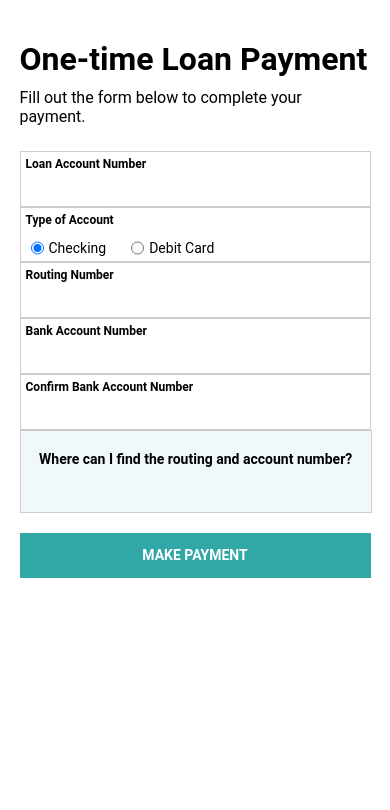
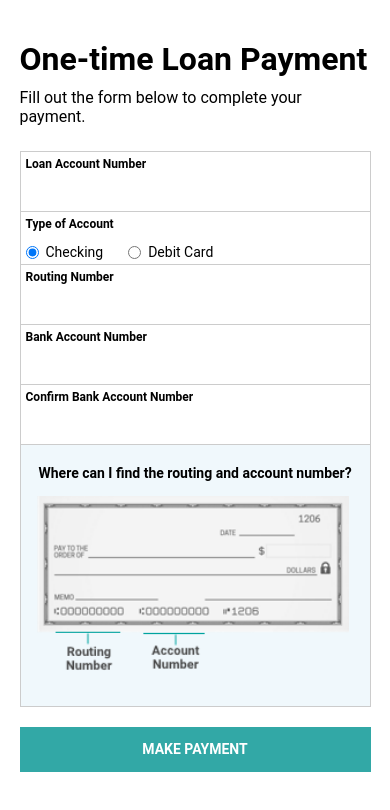
Before and after one commit to asztell/one-main-ui-exercise, a React (Create React App) app: page / in a window 390 px wide. Shown: the top 810 px of the page. Built offline with nearby package versions, Linux system fonts and the light colour scheme; the HTML template or start-up script is replaced by a standard one.

Commit message:
update styling

```diff
--- a/src/components/Checking/Checking.tsx
+++ b/src/components/Checking/Checking.tsx
@@ -17,7 +17,7 @@ export function Checking({ errors, values, onChange, onBlur }: CheckingProps) {
   return (
     <>
       <div className="field">
-        <label htmlFor="routing" className={errors.routing ? 'error' : ''}>
+        <label htmlFor="routing" className={errors.routing ? 'has-error' : ''}>
           Routing Number
         </label>
         <input
@@ -27,11 +27,14 @@ export function Checking({ errors, values, onChange, onBlur }: CheckingProps) {
           onChange={onChange}
           onBlur={onBlur}
         />
+        <span className={errors.routing ? 'error-message' : 'hide'}>
+          Routing Number is required
+        </span>
       </div>
       <div className="field">
         <label
           htmlFor="bankAccount"
-          className={errors.bankAccount ? 'error' : ''}
+          className={errors.bankAccount ? 'has-error' : ''}
         >
           Bank Account Number
         </label>
@@ -42,11 +45,14 @@ export function Checking({ errors, values, onChange, onBlur }: CheckingProps) {
           onChange={onChange}
           onBlur={onBlur}
         />
+        <span className={errors.bankAccount ? 'error-message' : 'hide'}>
+          Bank Account Number is required
+        </span>
       </div>
       <div className="field">
         <label
           htmlFor="confirmBankAccount"
-          className={errors.confirmBankAccount ? 'error' : ''}
+          className={errors.confirmBankAccount ? 'has-error' : ''}
         >
           Confirm Bank Account Number
         </label>
@@ -57,6 +63,9 @@ export function Checking({ errors, values, onChange, onBlur }: CheckingProps) {
           onChange={onChange}
           onBlur={onBlur}
         />
+        <span className={errors.confirmBankAccount ? 'error-message' : 'hide'}>
+          Confirm Bank Account Number is required
+        </span>
       </div>
     </>
   )
--- a/src/components/Form/Form.css
+++ b/src/components/Form/Form.css
@@ -1,87 +1,24 @@
 .Form {
-  width: 600px;
+  width: 650px;
   margin: auto;
 }
-.Form h2 {
+h2 {
   font: 32px Roboto, sans-serif;
   font-weight: 600;
   margin: 20px 0 0;
 }
-.Form p {
+p {
   font: 16px Roboto, sans-serif;
   margin:  10px 0 25px;
 }
-.Form form {
+form {
   margin: auto;
-  width: 600px;
+  width: 650px;
 }
-.Form .split {
-  display: flex;
-  flex-direction: row;
+form > .field:nth-child(1) {
+  border-right: 1px solid #ccc;
 }
-.Form .split-left {
-  width: 55%;
-}
-.Form .split-right {
-  border: 1px solid #ccc;
-  width: 45%;
-  background: #f0f8fc;
-}
-.Form .split-right p {
-  font: 14px Roboto, sans-serif;
-  font-weight: 600;
-  text-align: center;
-  color: black;
-  margin-bottom: 15px;
-}
-.Form .split-right img.check {
-  margin-left: -14px;
-  width: 100%;
-  height: 60%;
-}
-.Form .split-right img.cvv {
-  margin-left: 30px;
-}
-.Form .field {
-  padding: 0px 10px 5px 5px;
-  border: 1px solid #ccc;
-}
-.Form .half-field {
-  display: flex;
-  flex-direction: row;
-  margin-right: 10px;
-}
-.Form .field > label {
-  margin-top: 5px;
-  font: 12px Roboto, sans-serif;
-  font-weight: 600;
-}
-.Form .field .radio-group {
-  display: flex;
-  flex-direction: row;
-  margin-top: 10px;
-}
-.Form .field .radio-group label {
-  margin-right: 20px;
-  margin-left: 2px;
-  margin-top: 3px;
-  font: 14px Roboto, sans-serif;
-}
-.Form .field input {
-  border: none;
-  padding: 5px;
-}
-.Form .field > label {
-  display: block;
-  margin-bottom: 5px;
-}
-.Form .field > label.error {
-  color: #c7060e;
-}
-.Form .submit {
-  margin-top: 20px;
-}
-.Form input[type="button"] {
+input[type="button"] {
   font: 14px Roboto, sans-serif;
   font-weight: 600;
   padding: 0 45px;
@@ -91,38 +28,146 @@
   color: white;
   cursor: pointer;
 }
+input[type="radio"] {
+  accent-color: #0076f8;
+}
+.split-container {
+  display: flex;
+  flex-direction: row;
+}
+.split-left {
+  width: 55%;
+  border-bottom: 1px solid #ccc;
+  display: flex;
+  flex-direction: column;
+}
+.split-right {
+  border: 1px solid #ccc;
+  width: 45%;
+  background: #f0f8fc;
+}
+.split-right p {
+  font: 14px Roboto, sans-serif;
+  font-weight: 600;
+  text-align: center;
+  color: black;
+  margin-bottom: 15px;
+}
+.split-right img.check {
+  margin-left: -14px;
+  width: 100%;
+  height: 60%;
+}
+.split-right img.cvv {
+  margin-left: 42px;
+}
+.field {
+  border-top: 1px solid #ccc;
+  border-left: 1px solid #ccc;
+}
+.field > label {
+  margin: 5px 5px 0;
+  font: 12px Roboto, sans-serif;
+  font-weight: 600;
+}
+.field .radio-group {
+  display: flex;
+  flex-direction: row;
+  margin-top: 10px;
+}
+.field .radio-group label {
+  margin-right: 20px;
+  margin-left: 2px;
+  margin-top: 3px;
+  font: 14px Roboto, sans-serif;
+}
+.field input {
+  border: none;
+  margin: 5px 5px 5px;
+  padding: 5px;
+}
+.field > label {
+  display: block;
+  margin-bottom: 5px;
+}
+.field > label.has-error {
+  color: #c7060e;
+}
+.field span {
+  display: block;
+  background-color: #f0d3d6;
+}
+.field span.error-message {
+  font: 12px Roboto, sans-serif;
+  color: #c7060e;
+  padding: 1px 5px 1px;
+  border-top: 1px solid #ccc;
+}
+.field span.hide {
+  display: none;
+  /*
+    my preferred method would be
+    to use visibility: hidden;
+    as it would maintain the
+    vertical the space
+    for better user experience
+   */
+  /* visibility: hidden; */
+}
+.half-field {
+  display: flex;
+  flex-direction: row;
+}
+.half-field .field {
+  width: 50%;
+}
+.half-field input[type="date"] {
+  width: 90%;
+  margin-right: 0;
+  margin-bottom: 3px;
+}
+.submit {
+  margin-top: 20px;
+}
 
 @media (max-width: 600px) {
   .Form {
     width: 90%;
     padding: 5%;
   }
-  .Form form {
+  form {
     width: 100%;
   }
-  .Form .split {
+  form > .field:nth-child(1) {
+    border-right: 1px solid #ccc;
+  }
+  .split-container {
     flex-direction: column;
   }
-  .Form .split-left {
-    width: 100%;
+  .split-left {
+    width: 99.8%;
+    border-right: 1px solid #ccc;
+    border-bottom: none;
   }
-  .Form .split-right {
-    width: 99.8%;
+  .split-right {
+    width: 99.5%;
     padding-top: 10px;
     padding-bottom: 30px;
   }
-  .Form .split-right img.check {
+  .split-right img.check {
     width: 98%;
   }
-  .Form .split-right img.cvv {
+  .split-right img.cvv {
     width: 90%;
     margin-left: 5%;
   }
-  .Form .half-field {
+  .half-field {
     flex-direction: column;
-    margin-right: 0;
   }
-  .Form input[type="button"] {
+  .half-field .field {
+    width: 100%;
+  }
+  input[type="button"] {
     width: 100%;
   }
 }
--- a/src/components/Form/Form.tsx
+++ b/src/components/Form/Form.tsx
@@ -3,11 +3,85 @@ import check from '../../assets/check.png'
 import cvv from '../../assets/cvv.png'
 import { Checking } from '../Checking/Checking'
 import { DebitCard } from '../DebitCard/DebitCard'
-import { validate } from '../../utils/validations'
+import { validate, ValidationKey } from '../../utils/validations'
 import './Form.css'
 
+type ValuesKey =
+  | 'loanAccount'
+  | 'checking'
+  | 'debitCard'
+  | 'routing'
+  | 'bankAccount'
+  | 'confirmBankAccount'
+  | 'card'
+  | 'nameOnCard'
+  | 'expirationDate'
+  | 'cvv'
+
+type Values = {
+  loanAccount: string
+  checking: string
+  debitCard: string
+  routing: string
+  bankAccount: string
+  confirmBankAccount: string
+  card: string
+  nameOnCard: string
+  expirationDate: string
+  cvv: string
+}
+
+type ErrorsKey =
+  | 'loanAccount'
+  | 'routing'
+  | 'bankAccount'
+  | 'confirmBankAccount'
+  | 'card'
+  | 'nameOnCard'
+  | 'expirationDate'
+  | 'cvv'
+
+type Errors = {
+  loanAccount: boolean
+  routing: boolean
+  bankAccount: boolean
+  confirmBankAccount: boolean
+  card: boolean
+  nameOnCard: boolean
+  expirationDate: boolean
+  cvv: boolean
+}
+
+const isValuesKey = (key: string): key is ValuesKey => {
+  return [
+    'loanAccount',
+    'checking',
+    'debitCard',
+    'routing',
+    'bankAccount',
+    'confirmBankAccount',
+    'card',
+    'nameOnCard',
+    'expirationDate',
+    'cvv'
+  ].includes(key)
+}
+
+const isValidationKey = (key: string): key is ValidationKey => {
+  return [
+    'loanAccount',
+    'routing',
+    'bankAccount',
+    'confirmBankAccount',
+    'card',
+    'nameOnCard',
+    'expirationDate',
+    'cvv'
+  ].includes(key)
+}
+
 export function Form() {
-  const initialValues = useMemo(
+  const initialValues = useMemo<Values>(
     () => ({
       loanAccount: '',
       checking: 'on',
@@ -22,8 +96,8 @@ export function Form() {
     }),
     []
   )
-  const [values, setValues] = useState(initialValues)
-  const initialErrors = useMemo(
+  const [values, setValues] = useState<Values>(initialValues)
+  const initialErrors = useMemo<Errors>(
     () => ({
       loanAccount: false,
       routing: false,
@@ -36,18 +110,19 @@ export function Form() {
     }),
     []
   )
-  const [errors, setErrors] = useState(initialErrors)
+  const [errors, setErrors] = useState<Errors>(initialErrors)
 
   const onChange = useCallback(
     (event: React.ChangeEvent<HTMLInputElement>) => {
       const { id, value } = event.target
-
+      if (isValuesKey(id)) {
         if (id === 'checking') {
           setValues({ ...values, checking: 'on', debitCard: '' })
         } else if (id === 'debitCard') {
           setValues({ ...values, debitCard: 'on', checking: '' })
         } else {
           setValues({ ...values, [id]: value })
+        }
       }
     },
     [values]
@@ -57,7 +132,7 @@ export function Form() {
     (event: React.FocusEvent<HTMLInputElement>) => {
       const { id, value } = event.target
 
-      if (!validate[id as keyof typeof validate](value)) {
+      if (isValidationKey(id) && !validate[id](value)) {
         setErrors({ ...errors, [id]: true })
       } else {
         setErrors({ ...errors, [id]: false })
@@ -78,13 +153,15 @@ export function Form() {
       expirationDate,
       cvv
     } = values
-    let newErrors
+    let newErrors = {
+      ...initialErrors,
+      loanAccount: !validate.loanAccount(loanAccount)
+    }
     let request
 
     if (checking === 'on') {
       newErrors = {
-        ...initialErrors,
-        loanAccount: !validate.loanAccount(loanAccount),
+        ...newErrors,
         routing: !validate.routing(routing),
         bankAccount: !validate.bankAccount(bankAccount),
         confirmBankAccount: !validate.bankAccount(confirmBankAccount)
@@ -96,8 +173,7 @@ export function Form() {
       }
     } else {
       newErrors = {
-        ...initialErrors,
-        loanAccount: !validate.loanAccount(loanAccount),
+        ...newErrors,
         card: !validate.card(card),
         nameOnCard: !validate.nameOnCard(nameOnCard),
         expirationDate: !validate.expirationDate(expirationDate),
@@ -128,7 +204,7 @@ export function Form() {
       <form>
         <div className="field">
           <label
-            className={errors.loanAccount ? 'error' : ''}
+            className={errors.loanAccount ? 'has-error' : ''}
             htmlFor="loanAccount"
           >
             Loan Account Number
@@ -140,8 +216,11 @@ export function Form() {
             onChange={onChange}
             onBlur={onBlur}
           />
+          <span className={errors.loanAccount ? 'error-message' : 'hide'}>
+            Loan Account Number is required
+          </span>
         </div>
-        <div className="split">
+        <div className="split-container">
           <div className="split-left">
             <div className="field">
               <label htmlFor="accountType">Type of Account</label>
@@ -184,11 +263,11 @@ export function Form() {
             ) : (
               <p>Where can I find the cvv number?</p>
             )}
-            {/* <img
+            <img
               className={values.debitCard === 'on' ? 'cvv' : 'check'}
               src={values.debitCard === 'on' ? cvv : check}
               alt="routing and account number"
-            /> */}
+            />
           </div>
         </div>
         <div className="submit">
--- a/src/utils/validations.ts
+++ b/src/utils/validations.ts
@@ -4,7 +4,7 @@ const threeDigits = /^\d{3}$/
 const nineDigits = /^\d{9}$/
 const tenDigits = /^\d{10}$/
 const name =
-  /^[a-zA-ZàáâäãåąčćęèéêëėįìíîïłńòóôöõøùúûüųūÿýżźñçčšžÀÁÂÄÃÅĄĆČĖĘÈÉÊËÌÍÎÏĮŁŃÒÓÔÖÕØÙÚÛÜŲŪŸÝŻŹÑßÇŒÆČŠŽ∂ð ,.'-]*$/
+  /^[a-zA-ZàáâäãåąčćęèéêëėįìíîïłńòóôöõøùúûüųūÿýżźñçčšžÀÁÂÄÃÅĄĆČĖĘÈÉÊËÌÍÎÏĮŁŃÒÓÔÖÕØÙÚÛÜŲŪŸÝŻŹÑßÇŒÆČŠŽ∂ð ,.'-]+$/
 const visa = /^4[0-9]{12}(?:[0-9]{3})?$/
 const masterCard =
   /^5[1-5][0-9]{14}|^(222[1-9]|22[3-9]\\d|2[3-6]\\d{2}|27[0-1]\\d|2720)[0-9]{12}$/
@@ -12,7 +12,21 @@ const amex = /^3[47][0-9]{13}$/
 const discover = /^6(?:011|5[0-9]{2})[0-9]{12}$/
 const diners = /^3(?:0[0-5]|[68][0-9])[0-9]{11}$/
 
-export const validate = {
+export type ValidationKey =
+  | 'card'
+  | 'loanAccount'
+  | 'routing'
+  | 'bankAccount'
+  | 'confirmBankAccount'
+  | 'nameOnCard'
+  | 'expirationDate'
+  | 'cvv'
+
+export type Validation = {
+  [key in ValidationKey]: (value: string) => boolean
+}
+
+export const validate: Validation = {
   card: (card: string) => {
     if (
       visa.test(card) ||
@@ -28,6 +42,8 @@ export const validate = {
   loanAccount: (loanAccount: string) => tenDigits.test(loanAccount),
   routing: (routing: string) => nineDigits.test(routing),
   bankAccount: (bankAccount: string) => tenDigits.test(bankAccount),
+  confirmBankAccount: (confirmBankAccount: string) =>
+    tenDigits.test(confirmBankAccount),
   nameOnCard: (nameOnCard: string) =>
     nameOnCard !== '' || name.test(nameOnCard),
   expirationDate: (expirationDate: string) => dayjs(expirationDate).isValid(),
```
Also changed, not shown: src/components/DebitCard/DebitCard.tsx (+16 -4 lines). Lines whose indentation alone changed are shown as unchanged.
